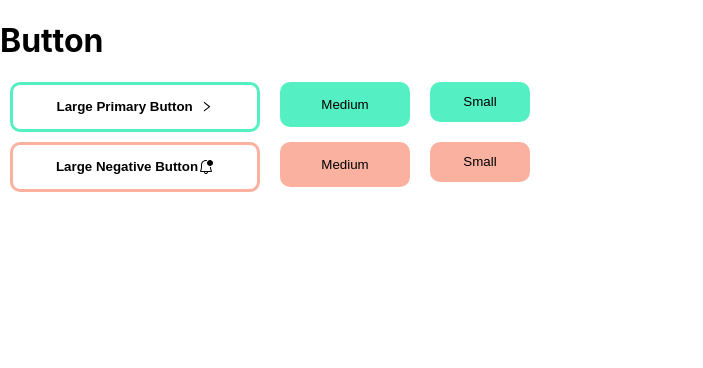
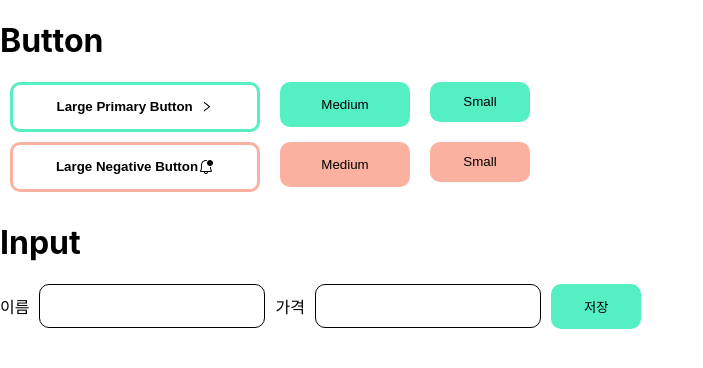
Before and after one commit to yeonju0318/React_lv3, a React (Create React App) app: page / in a window 1280 px wide. Shown: the top 368 px of the page, without its empty margins (0-703 px from the left). Built offline with nearby package versions, Linux system fonts and the light colour scheme.

Commit message:
input setting

```diff
--- a/src/App.jsx
+++ b/src/App.jsx
@@ -1,8 +1,14 @@
 import React from "react";
 import Buttons from "./pages/Buttons";
+import Inputs from "./pages/Inputs";
 
 export const App = () => {
-  return <Buttons />;
+  return (
+    <>
+      <Buttons />
+      <Inputs />
+    </>
+  );
 };
 
 export default App;
--- /dev/null
+++ b/src/components/input/input.jsx
@@ -0,0 +1,14 @@
+import styled from "styled-components";
+
+export const StyledInput = styled.input`
+  border-radius: 10px;
+  border: 1px solid black;
+  height: 40px;
+  width: 220px;
+`;
+
+export const InputContainor = styled.div`
+  display: flex;
+  align-items: center;
+  gap: 10px;
+`;
--- /dev/null
+++ b/src/pages/Inputs.jsx
@@ -0,0 +1,47 @@
+import React from "react";
+import { StyledInput, InputContainor } from "../components/input/input";
+import { Button } from "../components/button/button";
+import { useState } from "react";
+
+function Inputs() {
+  const [name, setName] = useState("");
+  const [price, setPrice] = useState("");
+
+  const onNameChangeHandler = (event) => {
+    setName(event.target.value);
+  };
+
+  const onPriceChangeHandelr = (event) => {
+    const value = event.target.value;
+    //콤마 제거
+    const parsedValue = value.replace(/,/g, "");
+    //정규식으로 세자리수 마다 콤마 삽입
+    const formattedValue = parsedValue.replace(/\B(?=(\d{3})+(?!\d))/g, "$&,");
+    setPrice(formattedValue);
+  };
+
+  const save = () => {
+    alert(`name : ${name} price : ${price}`);
+  };
+
+  return (
+    <>
+      <h1>Input</h1>
+      <InputContainor>
+        이름
+        <StyledInput value={name} onChange={onNameChangeHandler} type="text" />
+        가격
+        <StyledInput
+          type="text"
+          value={price}
+          onChange={onPriceChangeHandelr}
+        />
+        <Button onClick={save} borderColor="#55efc4" backgroundColor="#55efc4">
+          저장
+        </Button>
+      </InputContainor>
+    </>
+  );
+}
+
+export default Inputs;
```
